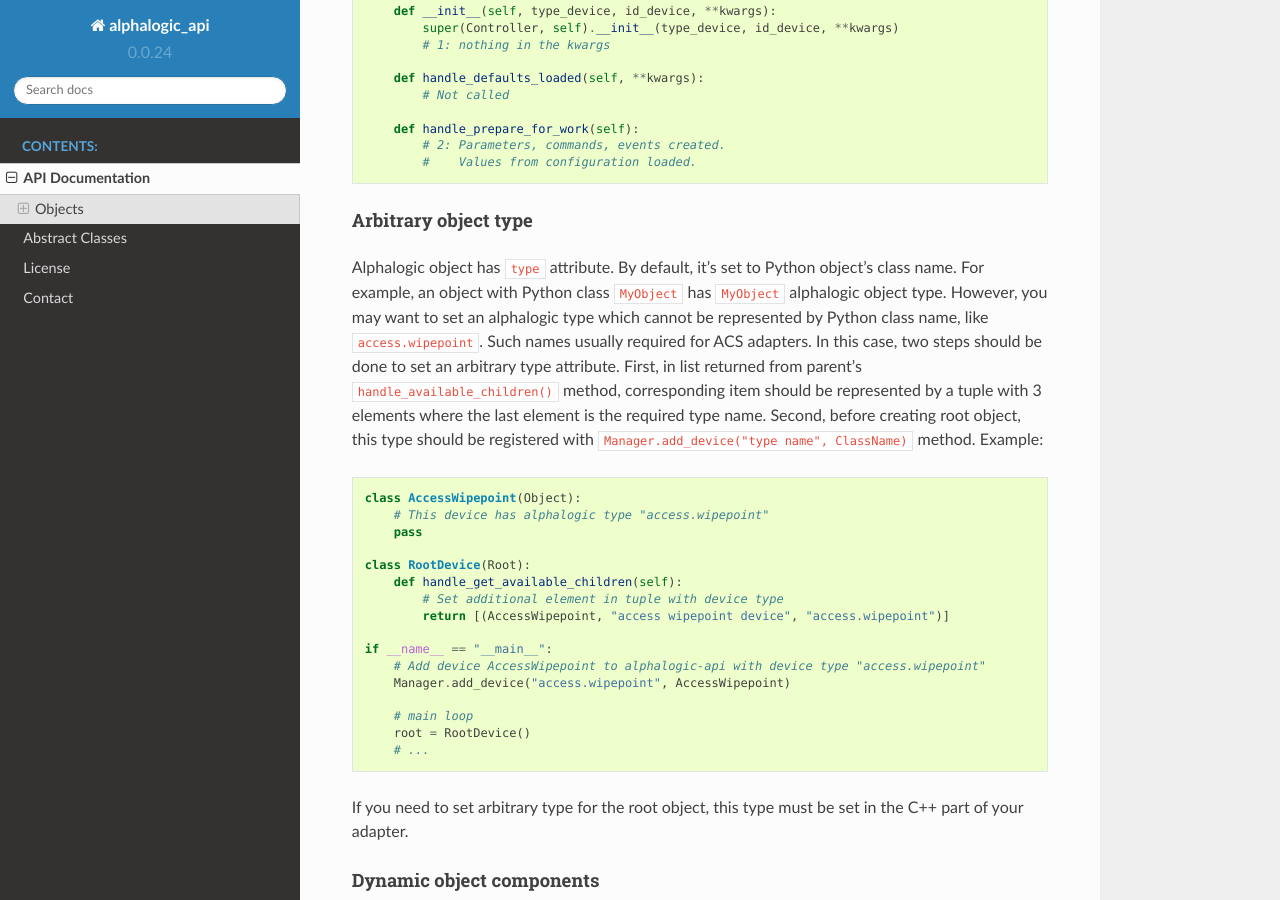
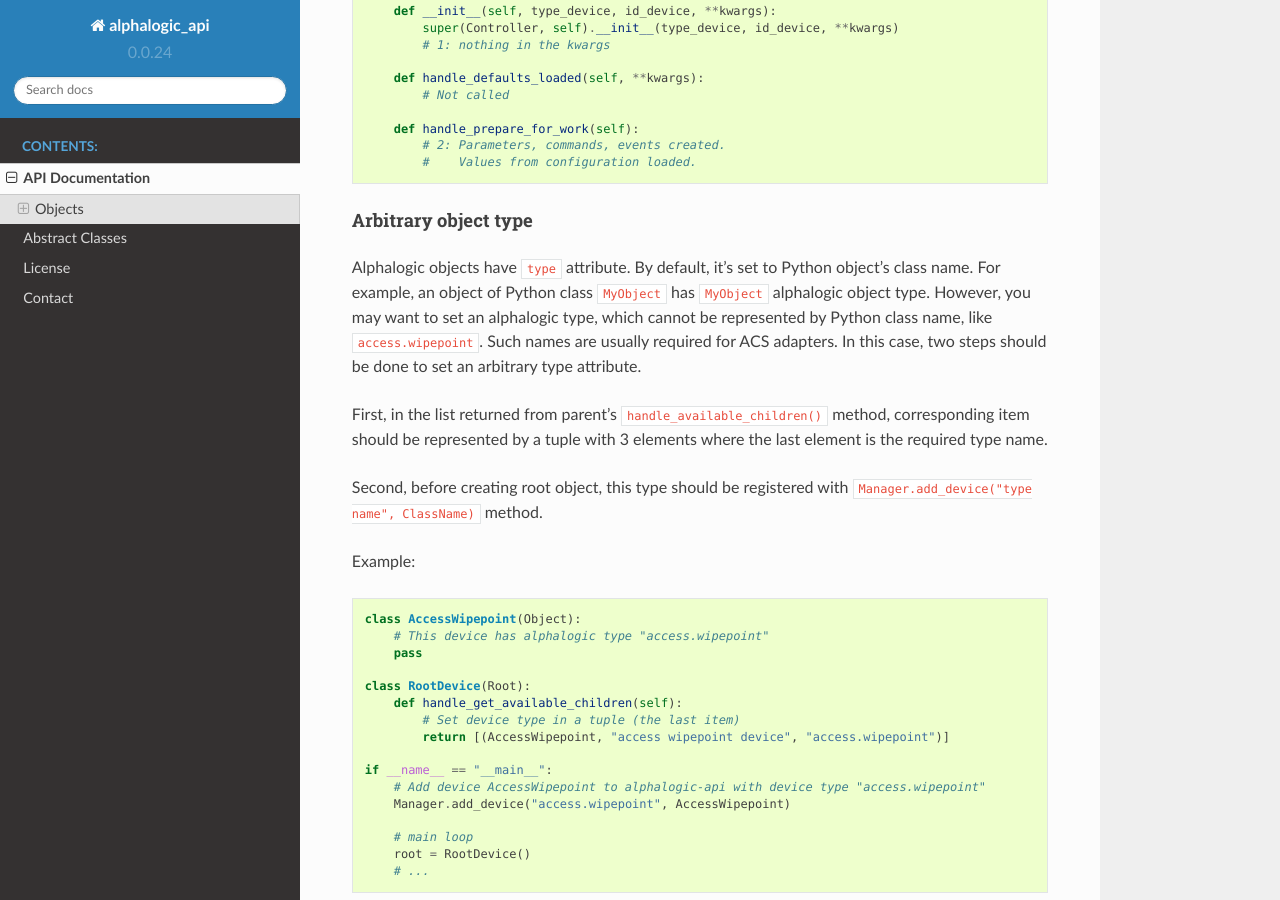
Before and after one commit to Alphaopen/alphalogic_api, a Sphinx documentation site: the page built from docs/alphalogic_api.rst, in a window 1280 px wide and 900 px high, scrolled down 7763 px. Built offline with Sphinx 7.4.7 and the Read the Docs theme 2.0.0, drawn with Linux system fonts in a browser that asks for light colours.

Commit message:
Minor documentation fixes

```diff
--- a/docs/alphalogic_api.rst
+++ b/docs/alphalogic_api.rst
@@ -342,11 +342,14 @@ Handlers order example
 
 Arbitrary object type
 ---------------------
-Alphalogic object has ``type`` attribute. By default, it's set to Python object's class name. For example, an object with Python class ``MyObject`` has ``MyObject`` alphalogic object type.
-However, you may want to set an alphalogic type which cannot be represented by Python class name, like ``access.wipepoint``. Such names usually required for ACS adapters.
+Alphalogic objects have ``type`` attribute. By default, it's set to Python object's class name. For example, an object of Python class ``MyObject`` has ``MyObject`` alphalogic object type.
+However, you may want to set an alphalogic type, which cannot be represented by Python class name, like ``access.wipepoint``. Such names are usually required for ACS adapters.
 In this case, two steps should be done to set an arbitrary type attribute.
-First, in list returned from parent's ``handle_available_children()`` method, corresponding item should be represented by a tuple with 3 elements where the last element is the required type name.
+
+First, in the list returned from parent's ``handle_available_children()`` method, corresponding item should be represented by a tuple with 3 elements where the last element is the required type name.
+
 Second, before creating root object, this type should be registered with ``Manager.add_device("type name", ClassName)`` method.
+
 Example:
 ::
     class AccessWipepoint(Object):
@@ -355,7 +358,7 @@ Example:
 
     class RootDevice(Root):
         def handle_get_available_children(self):
-            # Set additional element in tuple with device type
+            # Set device type in a tuple (the last item)
             return [(AccessWipepoint, "access wipepoint device", "access.wipepoint")]
 
     if __name__ == "__main__":
```
